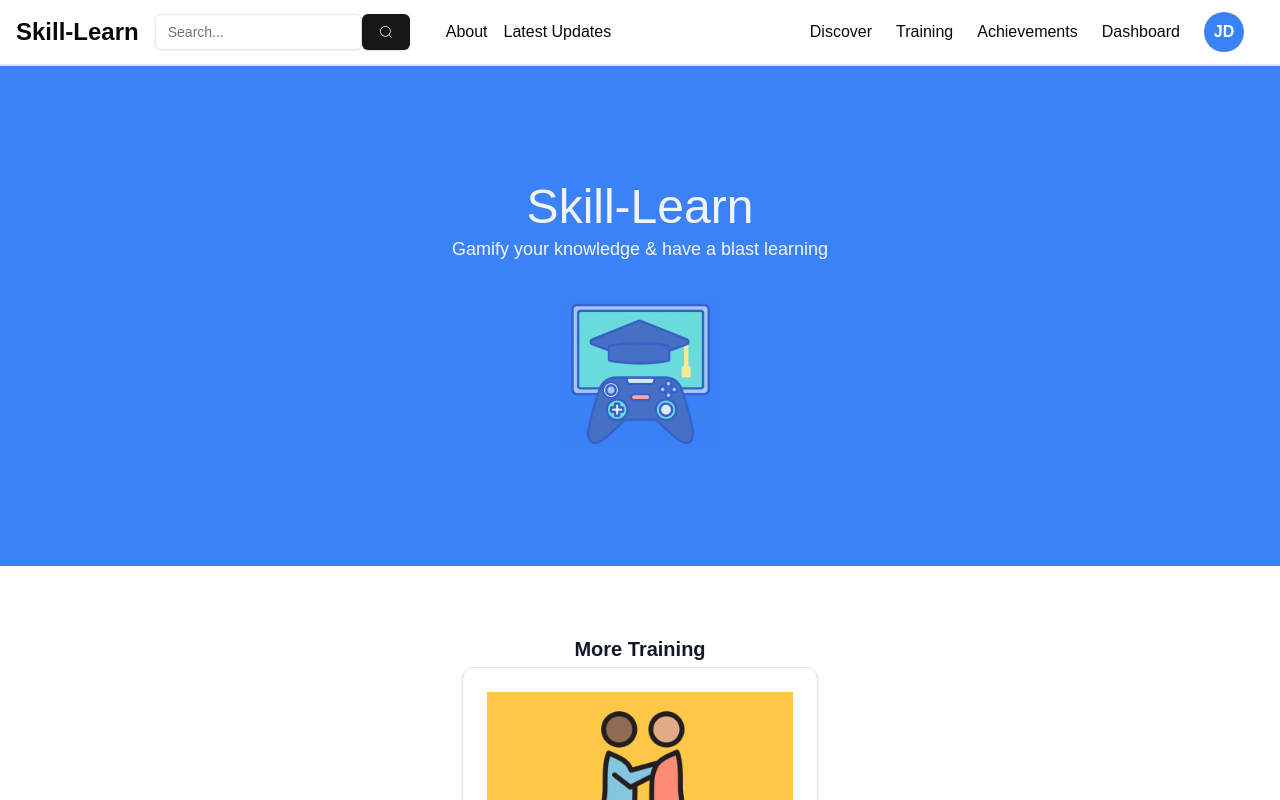
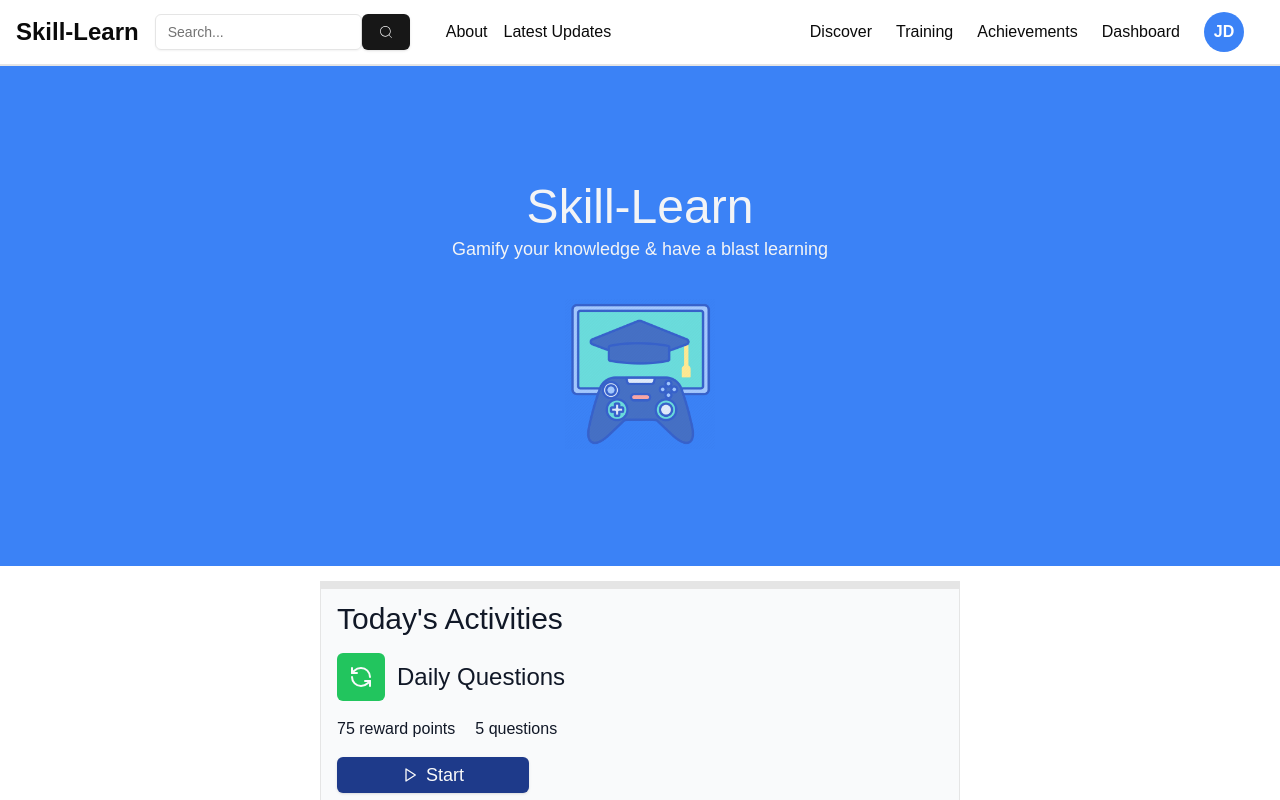
Before and after one commit to Coding-with-Thang/skill-learn, a Next.js app: page / in a window 1280 px wide. Shown: the top 800 px of the page. Built offline with nearby package versions, Linux system fonts and the light colour scheme.

Commit message:
Added DailyActivities page on Landing

```diff
--- /dev/null
+++ b/src/app/components/DailyActivities.jsx
@@ -0,0 +1,25 @@
+"use client";
+
+import Link from "next/link";
+import { Button } from "@/components/ui/button";
+import { RefreshCcw } from 'lucide-react';
+import { Play } from 'lucide-react';
+
+export default function DailyActivities() {
+  return (
+    <section className="w-[50%] flex flex-col gap-4 bg-gray-50 border border-t-8 mt-[10rem] my-9 pl-4">
+      <h1 className="text-3xl mt-3">Today's Activities</h1>
+      <div className="flex gap-3 items-center">
+        <div className="flex items-center justify-center w-12 h-12 rounded-md bg-green-500">
+          <RefreshCcw width={24} height="24" className="text-gray-50 text-4xl" />
+        </div>
+        <h2 className="text-2xl text-gray-900">Daily Questions</h2>
+      </div>
+      <div className="flex gap-5">
+        <p>75 reward points</p>
+        <p>5 questions</p>
+      </div>
+      <Link href="/games"><Button className="bg-blue-900 w-48 text-lg mb-4"><Play />Start</Button></Link>
+    </section>
+  );
+}
--- /dev/null
+++ b/src/app/components/MoreTraining.jsx
@@ -0,0 +1,9 @@
+"use client";
+
+export default function MoreTraining() {
+  return (
+    <section className="flex w-full bg-gray-50 border border-t-8 mx-auto justify-center items-center relative z-[1000]">
+
+    </section>
+  );
+}
--- a/src/app/components/TicTacToe.jsx
+++ b/src/app/components/TicTacToe.jsx
@@ -402,7 +402,8 @@ const TicTacToe = () => {
           </div>
 
           <div className="grid grid-cols-3 gap-1 mb-4">
-            {[0, 1, 2, 3, 4, 5, 6, 7, 8].map((index) => renderSquare(index))}
+            {[0, 1, 2, 3, 4, 5, 6, 7, 8].map((index) =>
+              renderSquare(index))}
           </div>
 
           <div className="text-center">
--- a/src/app/page.js
+++ b/src/app/page.js
@@ -4,6 +4,9 @@ import icon from "../../public/icon.png";
 import empathy from "../../public/empathy.png";
 import { Button } from "@/components/ui/button";
 import { Card, CardContent, CardHeader } from "@/components/ui/card";
+
+import DailyActivities from "./components/DailyActivities";
+
 export default function Home() {
   return (
     <div className="flex flex-col items-center justify-items-center min-h-screen">
@@ -15,6 +18,8 @@ export default function Home() {
         <Image className="" src={icon} width={150} height={150} alt="Icon" />
       </div>
       <div className="flex flex-col gap-1 items-center justify-center w-screen h-[500px] text-gray-900 mt-9">
+        <DailyActivities />
+
         <h3 className="text-xl font-bold">More Training</h3>
         <Card className="max-w-[40ch]">
           <CardHeader>
```
